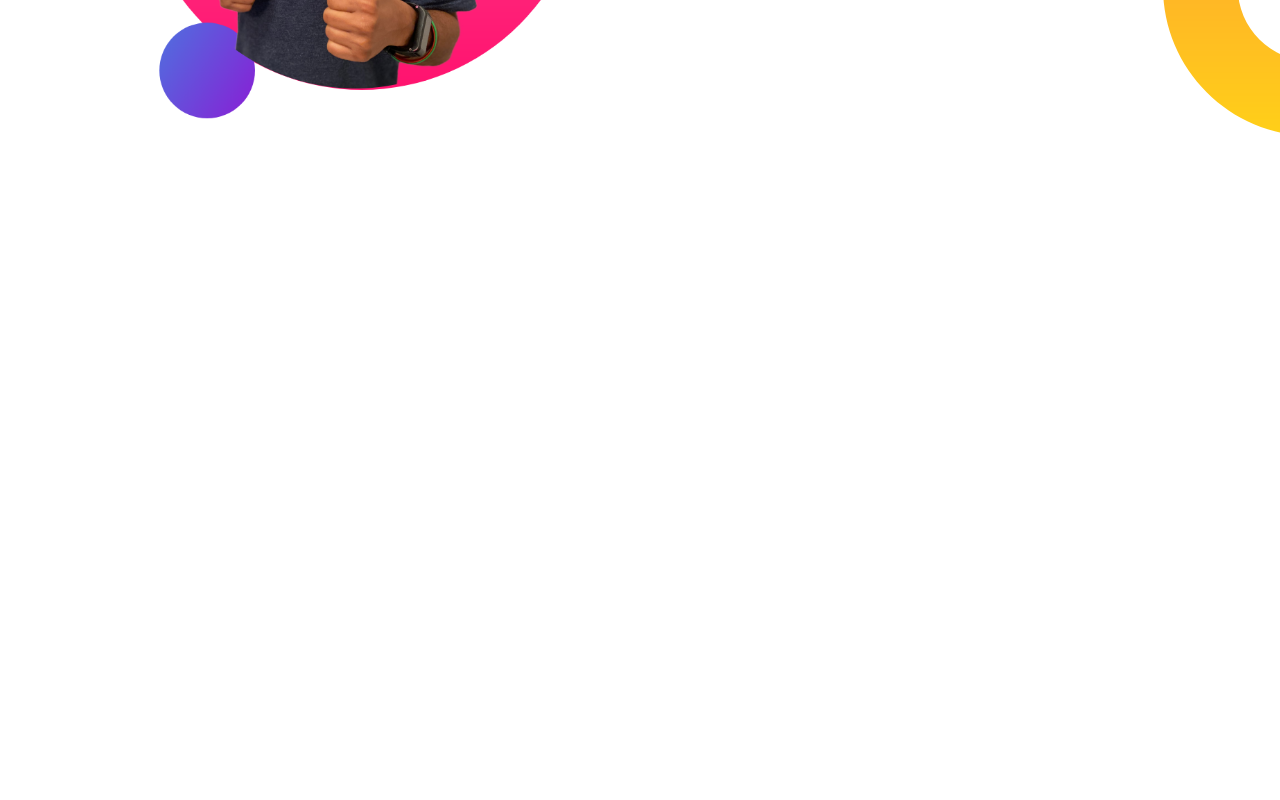
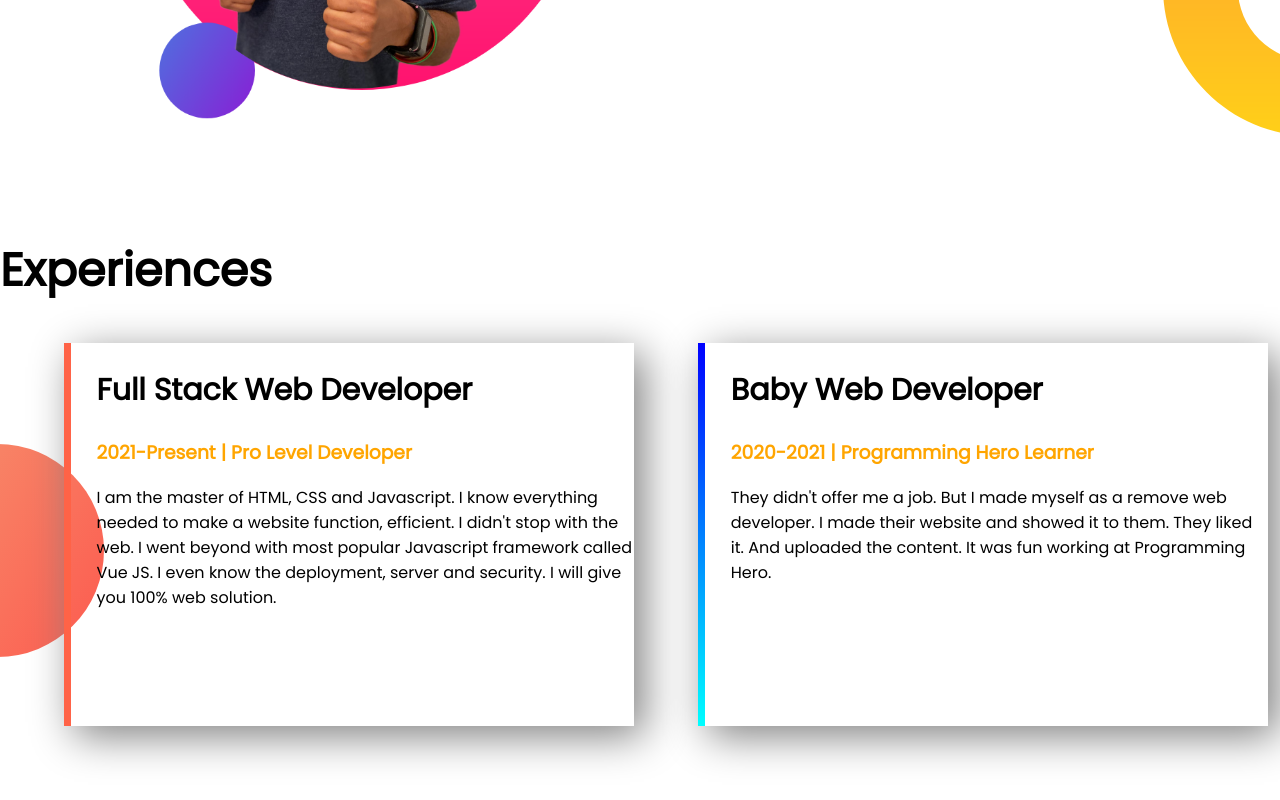
Before and after one commit to Sikder-Md-Shariful-Islam/portfolio-website, a plain HTML site: page index.html in a window 1280 px wide. Shown: the part 978-1778 px from the top of the page. Before the commit the page ends 1214 px from the top, so only its background shows below. Drawn offline with Linux system fonts and the light colour scheme.

Commit message:
experience area added

```diff
--- a/index.html
+++ b/index.html
@@ -13,7 +13,7 @@
 </head>
 
 <body>
-    <section class="top-banner">
+    <section class="top-banner flexible-container">
         <div class="half-width">
             <h1>Welcome To</h1>
             <h1><span class="orange-color">Peter Parker</span> World</h1>
@@ -30,7 +30,7 @@
             <img src="images/jhankar.png" alt="">
         </div>
     </section>
-    <section class="dream-big">
+    <section class="dream-big flexible-container">
         <div class="half-width">
             <img src="images/jhankar2.png" alt="">
         </div>
@@ -44,6 +44,27 @@
             <a target="_blank" class="link-button" href="#">DOWNLOAD RESUME</a>
         </div>
     </section>
+    <section class="experience-area">
+        <h1>Experiences</h1>
+        <div class="flexible-container">
+            <div class="half-width shadow" id="full-stack">
+                <h2>Full Stack Web Developer</h2>
+                <h3>2021-Present | Pro Level Developer</h3>
+                <p>I am the master of HTML, CSS and Javascript. I know everything needed to make a website function,
+                    efficient. I didn't
+                    stop with the web. I went beyond with most popular Javascript framework called Vue JS. I even know
+                    the deployment,
+                    server and security. I will give you 100% web solution.</p>
+            </div>
+            <div class="half-width shadow" id="baby-dev">
+                <h2>Baby Web Developer</h2>
+                <h3>2020-2021 | Programming Hero Learner</h3>
+                <p>They didn't offer me a job. But I made myself as a remove web developer. I made their website and
+                    showed it to them.
+                    They liked it. And uploaded the content. It was fun working at Programming Hero.</p>
+            </div>
+        </div>
+    </section>
 </body>
 
 </html>
--- a/style.css
+++ b/style.css
@@ -11,7 +11,7 @@ h1 {
     color: orange;
 }
 
-section {
+.flexible-container {
     display: flex;
     margin-bottom: 100px;
 }
@@ -51,3 +51,33 @@ section {
 .dream {
     width: 95%;
 }
+
+.shadow {
+    box-shadow: 10px 10px 40px gray;
+    width: 42%;
+    padding-bottom: 100px;
+}
+
+h2 {
+    font-size: 30px;
+}
+
+h3 {
+    color: orange;
+}
+
+.experience-area {
+    background-image: url(images/exp-bg.png);
+    background-repeat: no-repeat;
+    background-position: left 75%;
+}
+
+#full-stack {
+    border-left: 7px solid tomato;
+}
+
+#baby-dev {
+    border-left: 7px solid;
+    border-image: linear-gradient(blue, cyan);
+    border-image-slice: 1;
+}
```
